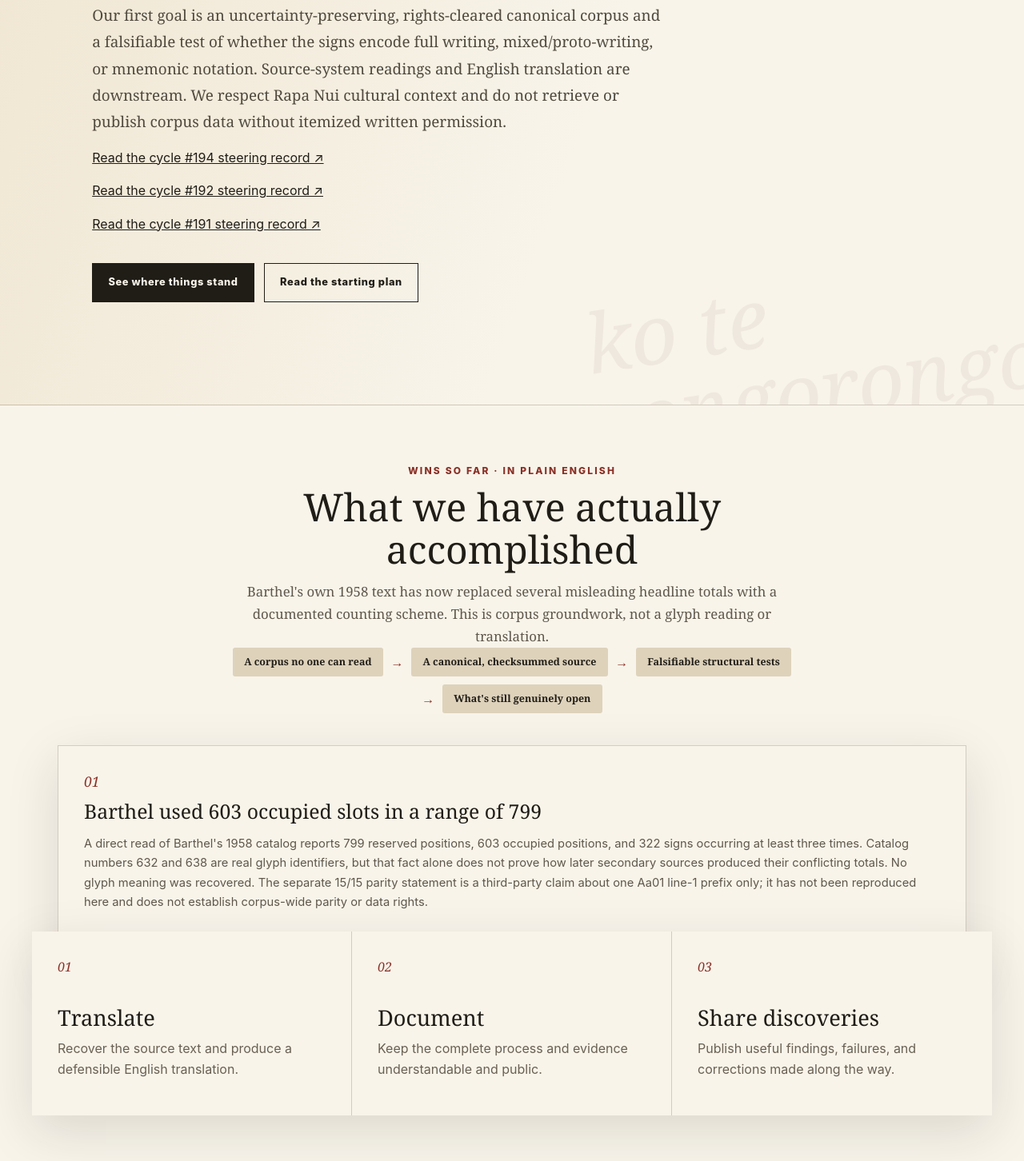
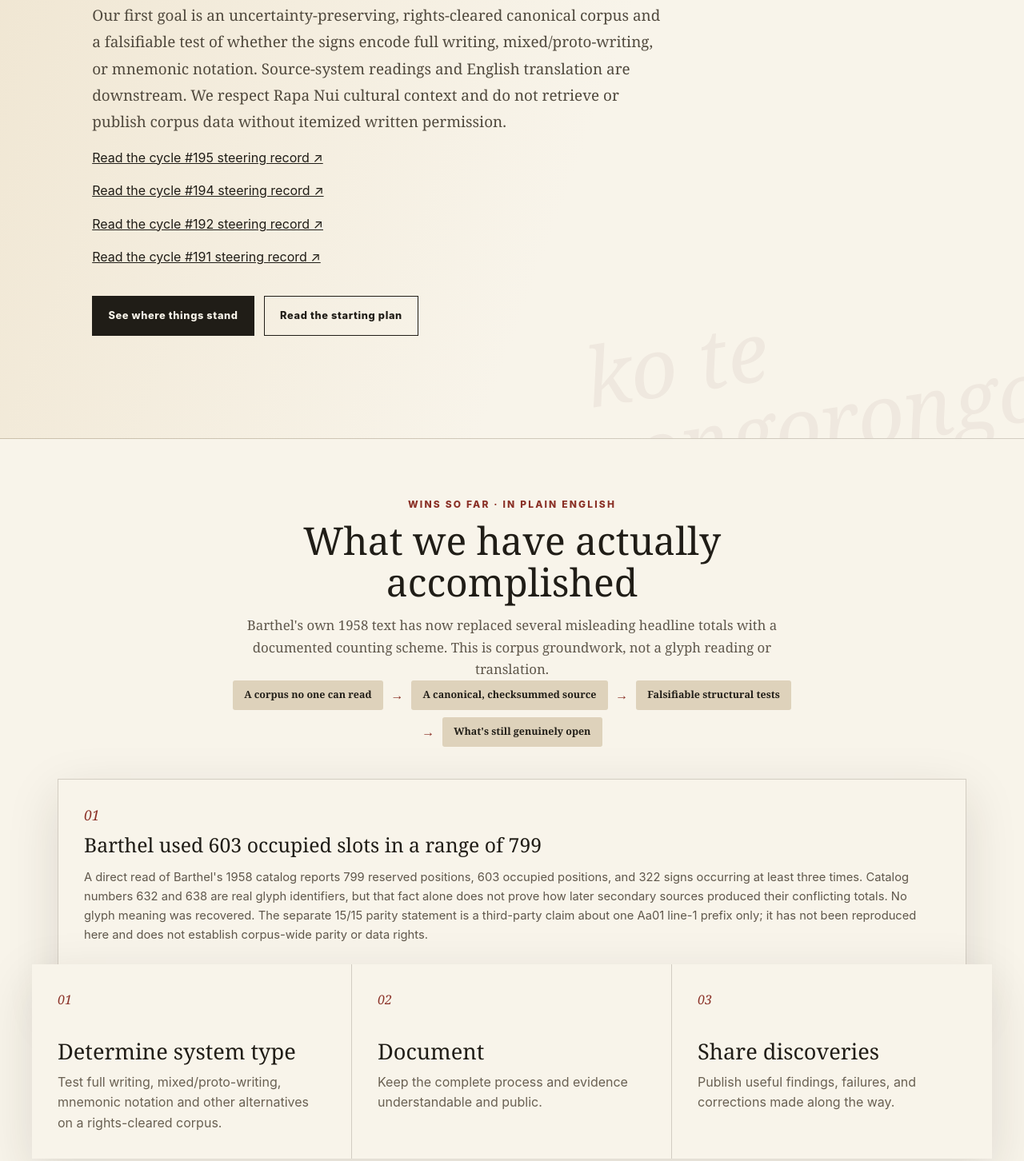
Before and after one commit to SoylentAquamarine/rongorongo-collective, a plain HTML site: page docs/index.html in a window 1280 px wide. Shown: the part 879-2331 px from the top of the page at 80% size. Drawn offline with Linux system fonts and the light colour scheme; no server answers.

Commit message:
docs: update homepage for cycle 195

```diff
--- a/docs/index.html
+++ b/docs/index.html
@@ -48,6 +48,7 @@
         <div class="eyebrow"><span class="live-dot"></span> Goal #1 · Establish system type and a rights-cleared corpus</div>
         <h1 id="overview-title">We are testing what kind of system rongorongo represents.<br><em>We have not translated it yet.</em></h1>
         <p class="lede">Our first goal is an uncertainty-preserving, rights-cleared canonical corpus and a falsifiable test of whether the signs encode full writing, mixed/proto-writing, or mnemonic notation. Source-system readings and English translation are downstream. We respect Rapa Nui cultural context and do not retrieve or publish corpus data without itemized written permission.</p>
+        <p><a href="https://github.com/SoylentAquamarine/rongorongo-collective/blob/chatgpt/cycle189-20261126-rongorongo/steering/meetings/chatgpt-2026-11-27-cycle-195.md">Read the cycle #195 steering record ↗</a></p>
         <p><a href="https://github.com/SoylentAquamarine/rongorongo-collective/blob/chatgpt/cycle189-20261126-rongorongo/steering/meetings/chatgpt-2026-11-27-cycle-194.md">Read the cycle #194 steering record ↗</a></p>
         <p><a href="https://github.com/SoylentAquamarine/rongorongo-collective/blob/chatgpt/cycle189-20261126-rongorongo/steering/meetings/chatgpt-2026-11-27-cycle-192.md">Read the cycle #192 steering record ↗</a></p>
         <p><a href="https://github.com/SoylentAquamarine/rongorongo-collective/blob/chatgpt/cycle189-20261126-rongorongo/steering/meetings/chatgpt-2026-11-27-cycle-191.md">Read the cycle #191 steering record ↗</a></p>
@@ -80,7 +81,7 @@
       </section>
 
       <div class="principles" aria-label="Research principles">
-        <article><span>01</span><h2>Translate</h2><p>Recover the source text and produce a defensible English translation.</p></article>
+        <article><span>01</span><h2>Determine system type</h2><p>Test full writing, mixed/proto-writing, mnemonic notation and other alternatives on a rights-cleared corpus.</p></article>
         <article><span>02</span><h2>Document</h2><p>Keep the complete process and evidence understandable and public.</p></article>
         <article><span>03</span><h2>Share discoveries</h2><p>Publish useful findings, failures, and corrections made along the way.</p></article>
       </div>
```
